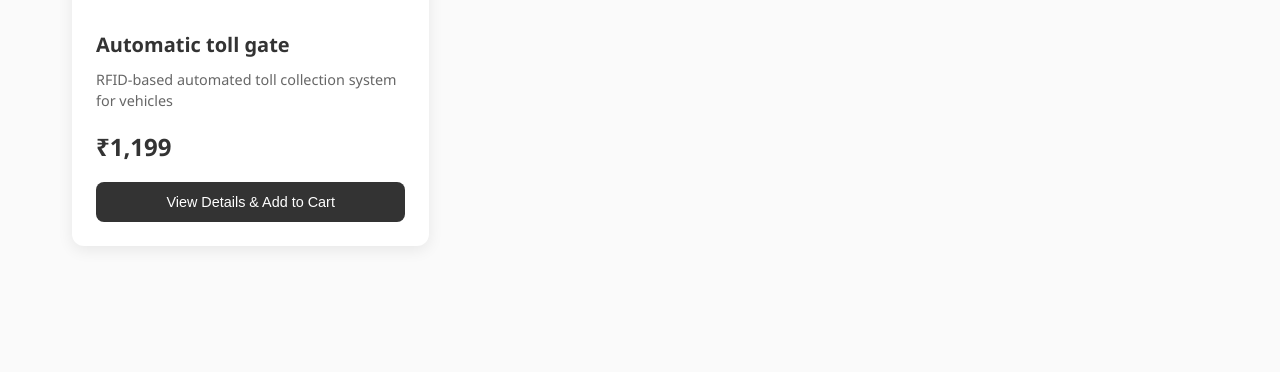
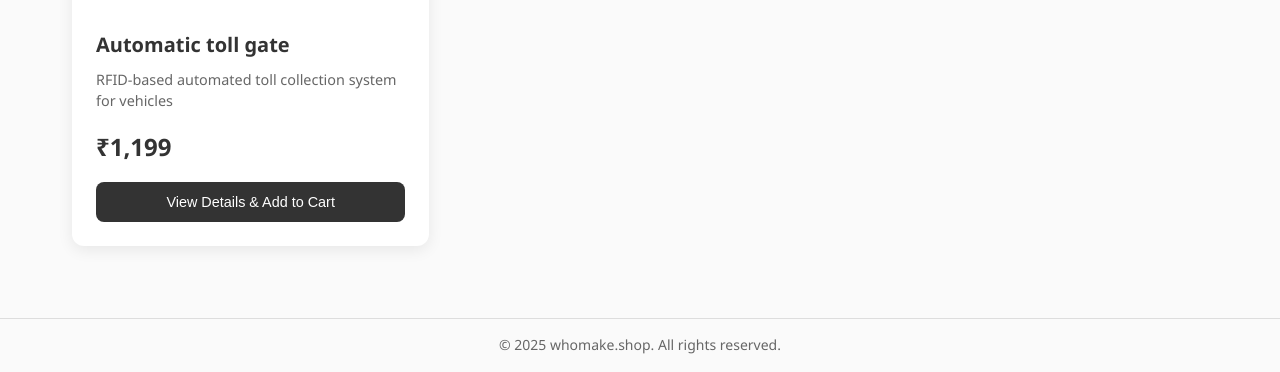
Before and after one commit to certifiedtechidiot/github, a plain HTML site: page index.html in a window 1280 px wide. Shown: the part 4070-4442 px from the top of the page. Before the commit the page ends 4348 px from the top, so only its background shows below. Drawn offline with Linux system fonts and the light colour scheme.

Commit message:
Update index.html

```diff
--- a/index.html
+++ b/index.html
@@ -1186,5 +1186,8 @@ const products =
             }
         }
     </script>
+    <footer style="text-align:center; padding:15px; font-size:14px; color:#666; border-top:1px solid #ddd; margin-top:40px;">
+    © 2025 whomake.shop. All rights reserved.
+    </footer>
 </body>
 </html>
```
